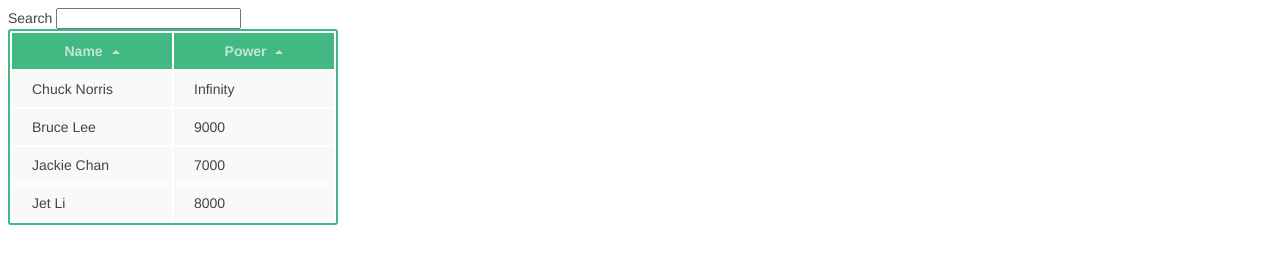
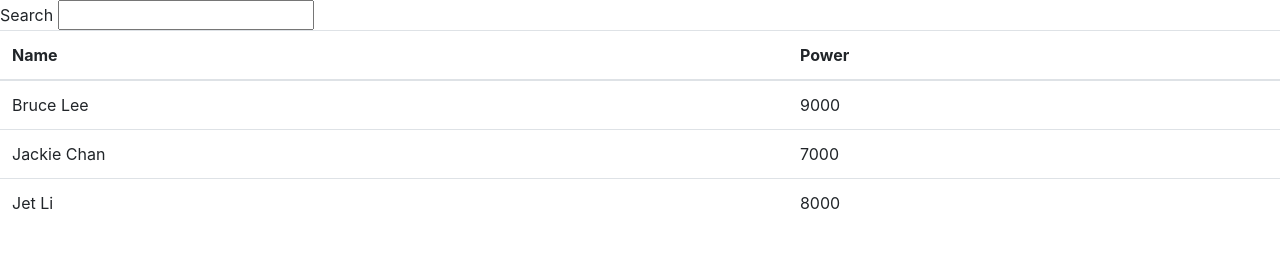
Before and after one commit to JacobHsu/vue-table, a website: page app/index.html in a window 1280 px wide. Drawn offline with nearby package versions, Linux system fonts and the light colour scheme.

Commit message:
Bootstrap 4 Tables

```diff
--- /dev/null
+++ b/app/file/data.json
@@ -0,0 +1,14 @@
+[
+  {
+    "name": "Bruce Lee",
+    "power": 9000
+  },
+  {
+    "name": "Jackie Chan",
+    "power": 7000
+  },
+  {
+    "name": "Jet Li",
+    "power": 8000
+  }
+]
--- a/app/index.html
+++ b/app/index.html
@@ -4,13 +4,16 @@
 	<meta charset="UTF-8">
 	<title>Vuejs Example</title>
 	<script src="https://cdn.jsdelivr.net/vue/latest/vue.js"></script>
-	<link rel="stylesheet" href="style.css"></link>
+	<script src="https://unpkg.com/axios/dist/axios.min.js"></script>
+
+	<link rel="stylesheet" href="https://stackpath.bootstrapcdn.com/bootstrap/4.1.1/css/bootstrap.min.css" integrity="sha384-WskhaSGFgHYWDcbwN70/dfYBj47jz9qbsMId/iRN3ewGhXQFZCSftd1LZCfmhktB" crossorigin="anonymous">
+
 </head>
 <body>
 
 	<!-- component template -->
 	<script type="text/x-template" id="grid-template">
-	  <table>
+	  <table class="table table-hover">
 	    <thead>
 	      <tr>
 	        <th v-for="key in columns"
--- a/app/index.js
+++ b/app/index.js
@@ -52,17 +52,20 @@ Vue.component('demo-grid', {
   }
 })
 
-// bootstrap the demo
+axios.get('/file/data.json')
+  .then(function (response) {
+
     var demo = new Vue({
       el: '#demo',
       data: {
         searchQuery: '',
         gridColumns: ['name', 'power'],
-    gridData: [
-      { name: 'Chuck Norris', power: Infinity },
-      { name: 'Bruce Lee', power: 9000 },
-      { name: 'Jackie Chan', power: 7000 },
-      { name: 'Jet Li', power: 8000 }
-    ]
+        gridData: response.data
       }
     })
+    //alert( JSON.stringify(response)  );
+
+  })
+  .catch(function (error) {
+    console.log(error);
+  });
--- a/app/style.css
+++ /dev/null
@@ -1,59 +0,0 @@
-body {
-  font-family: Helvetica Neue, Arial, sans-serif;
-  font-size: 14px;
-  color: #444;
-}
-
-table {
-  border: 2px solid #42b983;
-  border-radius: 3px;
-  background-color: #fff;
-}
-
-th {
-  background-color: #42b983;
-  color: rgba(255,255,255,0.66);
-  cursor: pointer;
-  -webkit-user-select: none;
-  -moz-user-select: none;
-  -ms-user-select: none;
-  user-select: none;
-}
-
-td {
-  background-color: #f9f9f9;
-}
-
-th, td {
-  min-width: 120px;
-  padding: 10px 20px;
-}
-
-th.active {
-  color: #fff;
-}
-
-th.active .arrow {
-  opacity: 1;
-}
-
-.arrow {
-  display: inline-block;
-  vertical-align: middle;
-  width: 0;
-  height: 0;
-  margin-left: 5px;
-  opacity: 0.66;
-}
-
-.arrow.asc {
-  border-left: 4px solid transparent;
-  border-right: 4px solid transparent;
-  border-bottom: 4px solid #fff;
-}
-
-.arrow.dsc {
-  border-left: 4px solid transparent;
-  border-right: 4px solid transparent;
-  border-top: 4px solid #fff;
-}
```
Also changed, not shown: README.md. Lines whose indentation alone changed are shown as unchanged.
